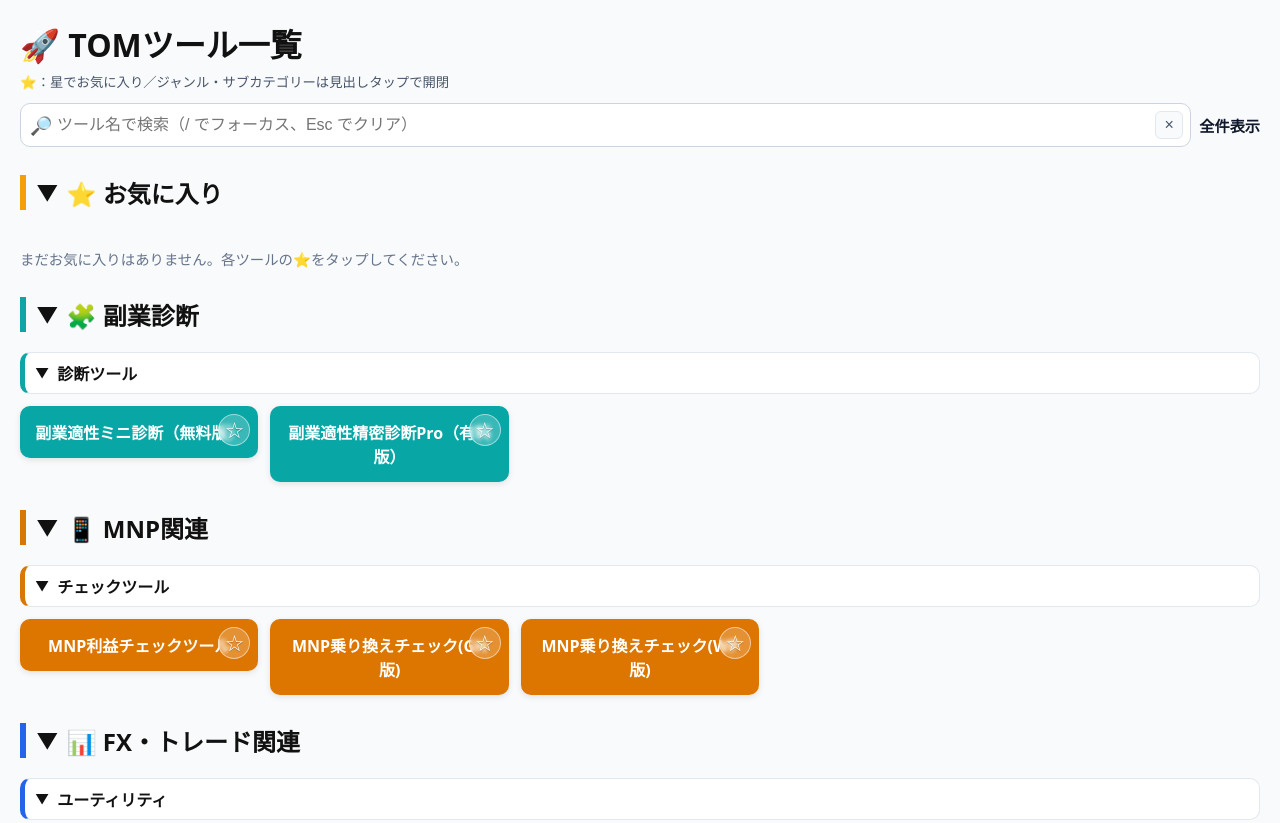
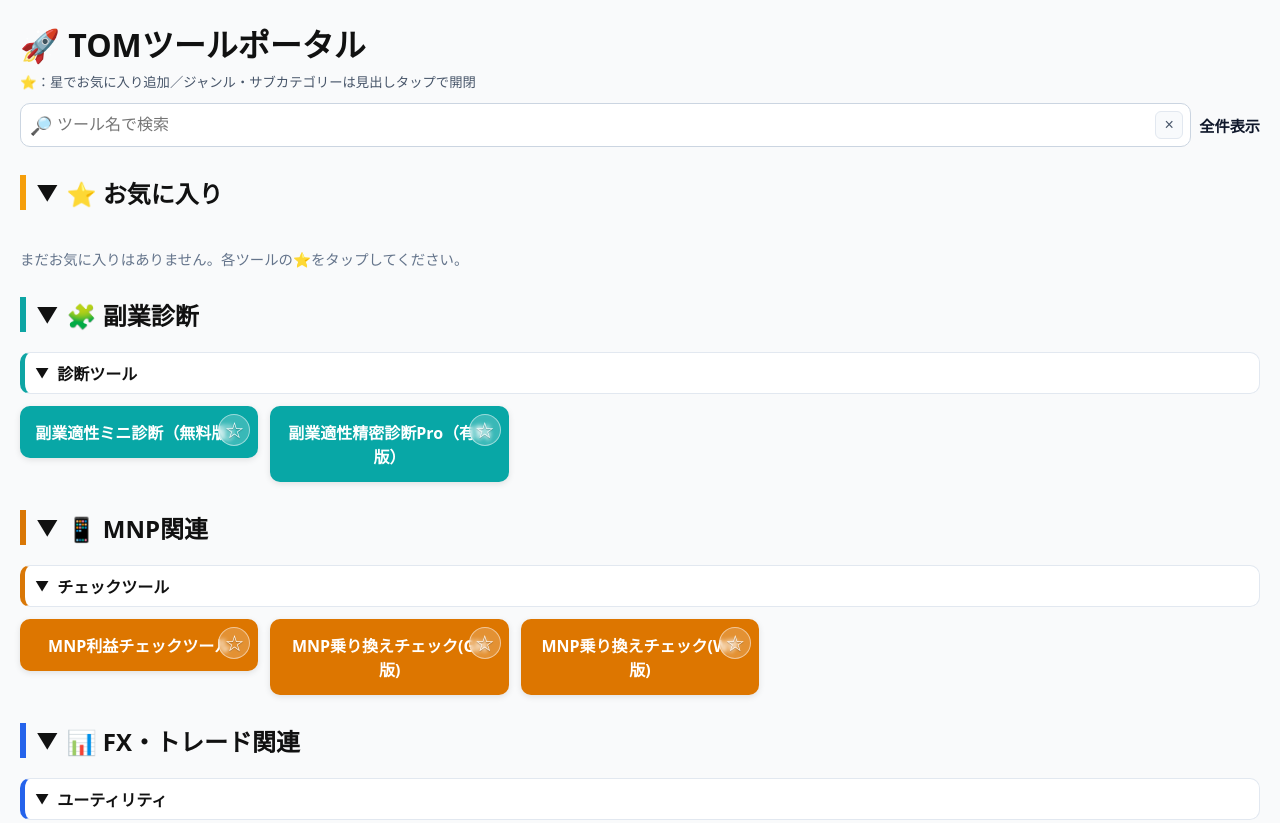
Before and after one commit to TomZeroichi/tom-toolportal, a plain HTML site: page index.html in a window 1280 px wide. Shown: the top 823 px of the page. Drawn offline with Linux system fonts and the light colour scheme.

Commit message:
Update index.html

```diff
--- a/index.html
+++ b/index.html
@@ -3,7 +3,7 @@
 <head>
 <meta charset="UTF-8" />
 <meta name="viewport" content="width=device-width,initial-scale=1" />
-<title>TOMツール一覧</title>
+<title>TOMツールポータル</title>
 <style>
   :root{
     --fx:#2563eb;        --fx-hover:#1d4ed8;
@@ -132,14 +132,14 @@
 </head>
 <body>
 
-<h1>&#x1f680; TOMツール一覧</h1>
-<small class="help">&#x2b50;：星でお気に入り／ジャンル・サブカテゴリーは見出しタップで開閉</small>
+<h1>&#x1f680; TOMツールポータル</h1>
+<small class="help">&#x2b50;：星でお気に入り追加／ジャンル・サブカテゴリーは見出しタップで開閉</small>
 
 <!-- &#x1f50e; 検索バー -->
 <div class="searchbar" role="search">
   <div class="searchbox">
     <span class="icon">&#x1f50e;</span>
-    <input id="toolSearch" type="search" placeholder="ツール名で検索（/ でフォーカス、Esc でクリア）" autocomplete="off" />
+    <input id="toolSearch" type="search" placeholder="ツール名で検索" autocomplete="off" />
     <button id="searchClear" class="clear" title="クリア">×</button>
   </div>
   <div class="search-meta"><span class="count" id="searchCount">全件表示</span></div>
```
